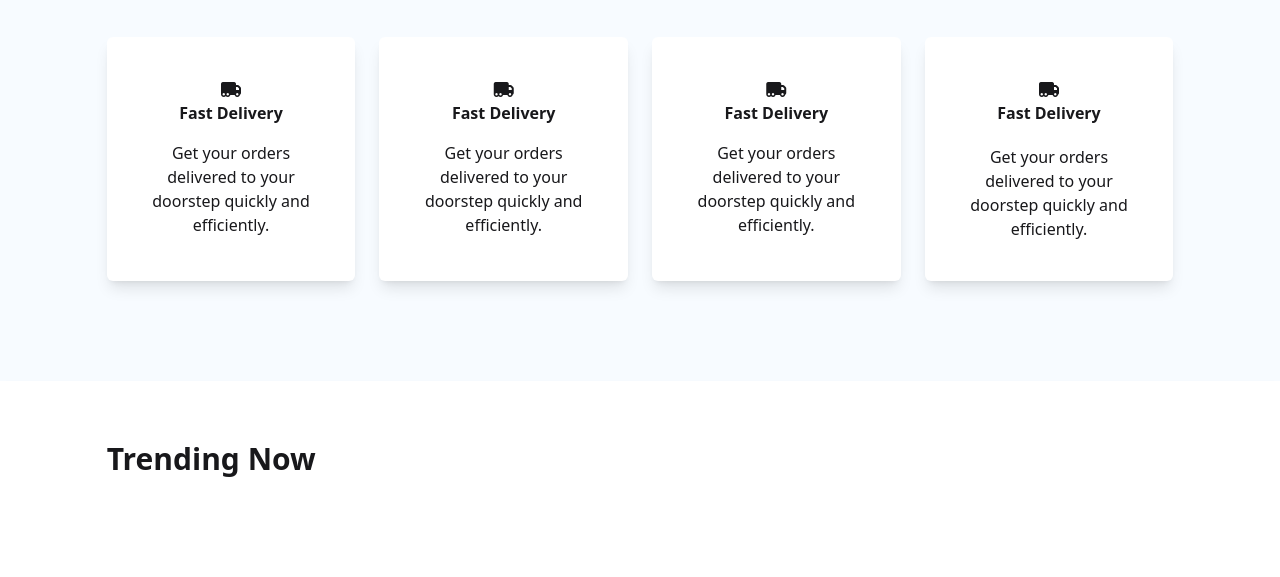
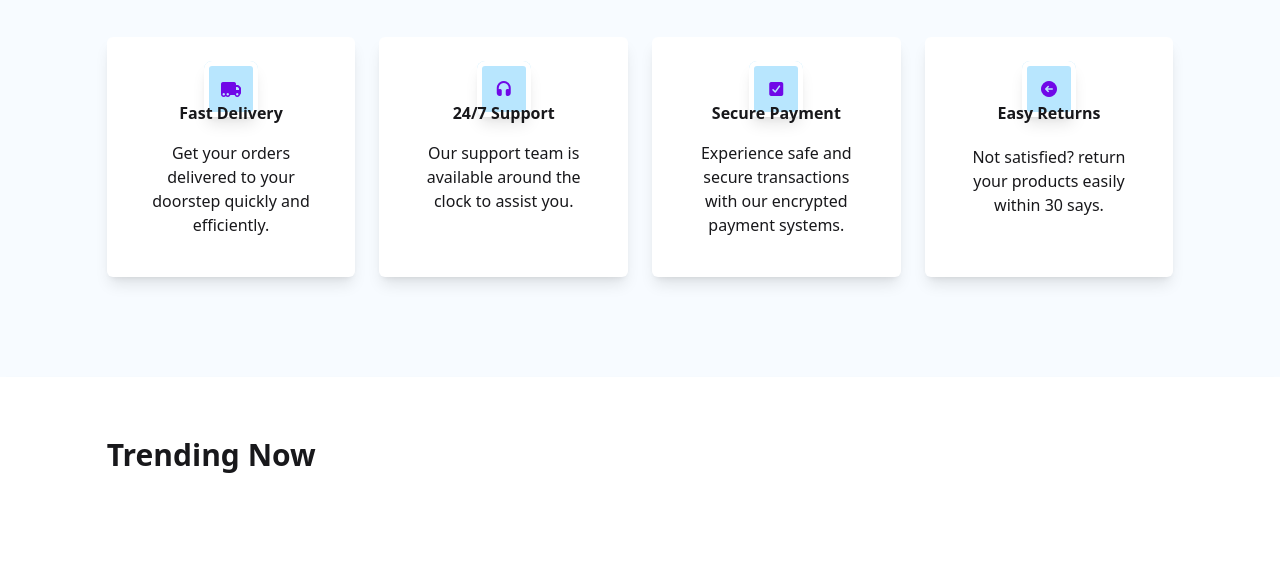
Before and after one commit to tonmoyprogrammer/Hello-SwiftCart, a plain HTML site: page index.html in a window 1280 px wide. Shown: the part 707-1284 px from the top of the page. Drawn offline with nearby package versions, Linux system fonts and the light colour scheme; no server answers.

Commit message:
another four commit

```diff
--- a/index.html
+++ b/index.html
@@ -48,7 +48,7 @@
     </ul>
   </div>
   <div class="navbar-end">
-    <span ><i class="fa-solid fa-cart-arrow-down "></i></span>
+    <span class="item-containe" class="text-2xl font bold" ><i class="fa-solid fa-cart-arrow-down "></i> 0</span>
   </div>
 </div>
 </header>
@@ -77,27 +77,35 @@
      <div class=" mt-10 grid grid-cols-1 lg:grid-cols-4 gap-6  ">
 
         <div class="p-10 rounded-md shadow-lg bg-white space-y-4 ">
-          <span class="car "><i class="fa-solid fa-truck-moving"></i></span>
+          <span class="car  bg-sky-200 border-5 border-white shadow-lg rounded-lg
+          p-3"><i class="fa-solid fa-truck-moving text-violet-700"></i></span>
           <h4 class="font-bold ">Fast Delivery</h4>
           <p class="">Get your orders delivered to your doorstep quickly and efficiently.</p>
 
         </div>
+
          <div class="p-10 rounded-md shadow-lg bg-white space-y-4 ">
-          <span class="car"><i class="fa-solid fa-truck-moving"></i></span>
-          <h4 class="font-bold ">Fast Delivery</h4>
-          <p class="">Get your orders delivered to your doorstep quickly and efficiently.</p>
+          <span class="car  bg-sky-200 border-5 border-white shadow-lg rounded-lg
+          p-3"><i class="fa-solid fa-headphones text-violet-700"></i></span>
+          <h4 class="font-bold ">24/7 Support</h4>
+          <p class="">Our support team is available around the clock to assist you.</p>
 
         </div>
+
          <div class="p-10 rounded-md shadow-lg bg-white space-y-4 ">
-          <span class="car"><i class="fa-solid fa-truck-moving"></i></span>
-          <h4 class="font-bold ">Fast Delivery</h4>
-          <p class="">Get your orders delivered to your doorstep quickly and efficiently.</p>
+          <span class="car  bg-sky-200 border-5 border-white shadow-lg rounded-lg
+          p-3"><i class="fa-solid fa-square-check text-violet-700"></i></span>
+          <h4 class="font-bold ">Secure Payment</h4>
+          <p class="">Experience safe and secure transactions with our encrypted
+            payment systems.</p>
 
         </div>
+
          <div class="p-10 rounded-md shadow-lg bg-white space-y-5">
-          <span class="car"><i class="fa-solid fa-truck-moving"></i></span>
-          <h4 class="font-bold ">Fast Delivery</h4>
-          <p class="">Get your orders delivered to your doorstep quickly and efficiently.</p>
+          <span class="car bg-sky-200 border-5 border-white shadow-lg rounded-lg
+          p-3"><i class="fa-solid fa-circle-arrow-left text-violet-700"></i></span>
+          <h4 class="font-bold ">Easy Returns</h4>
+          <p class="">Not satisfied? return your products easily within 30 says.</p>
 
         </div>
 
```
Also changed, not shown: 1 other file.
